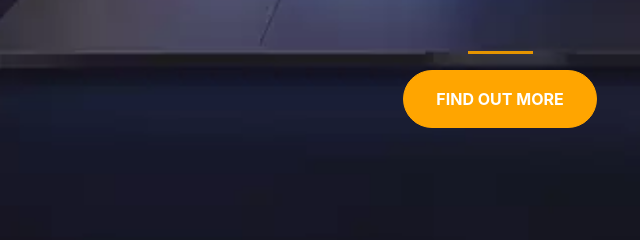
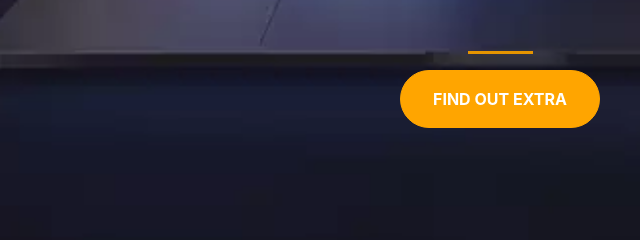
Before and after one commit to aneeqaasghar/generator-aneeqa, a plain HTML site: page index.html in a window 1280 px wide. Shown: the part 511-751 px from the top of the page, 140-780 px from the left. Drawn offline with nearby package versions, Linux system fonts and the light colour scheme.

Commit message:
changed button

```diff
--- a/index.html
+++ b/index.html
@@ -18,7 +18,7 @@
 	          <section class="text-center col-12">
                <hr>
                <a href="https://mailchi.mp/c807e7b1cd06/aneeqaasghar">
-               <button class="btn btn-secondary ">find out more</button>
+               <button class="btn btn-secondary ">find out extra</button>
            </a>
               </section>
         </div>
```
